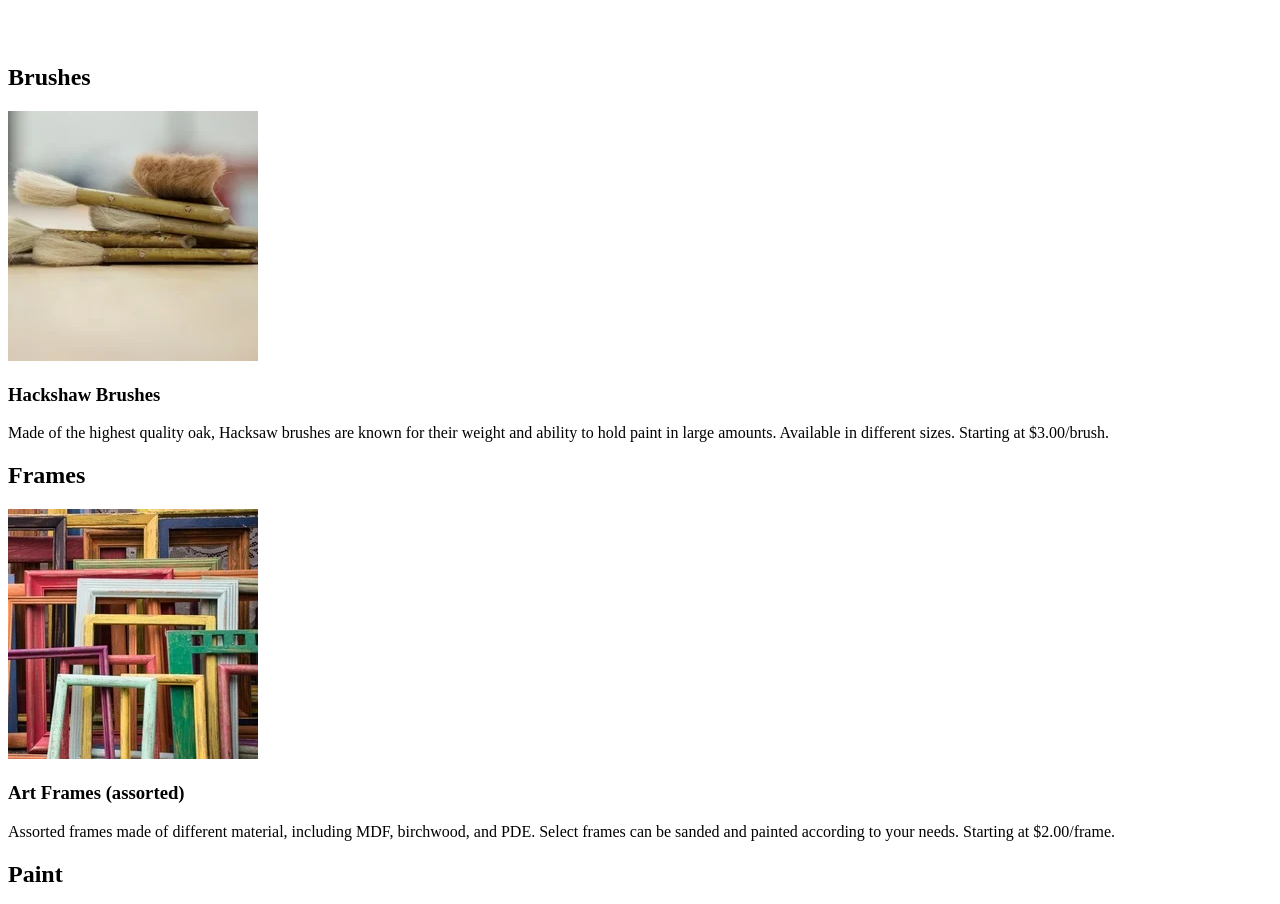
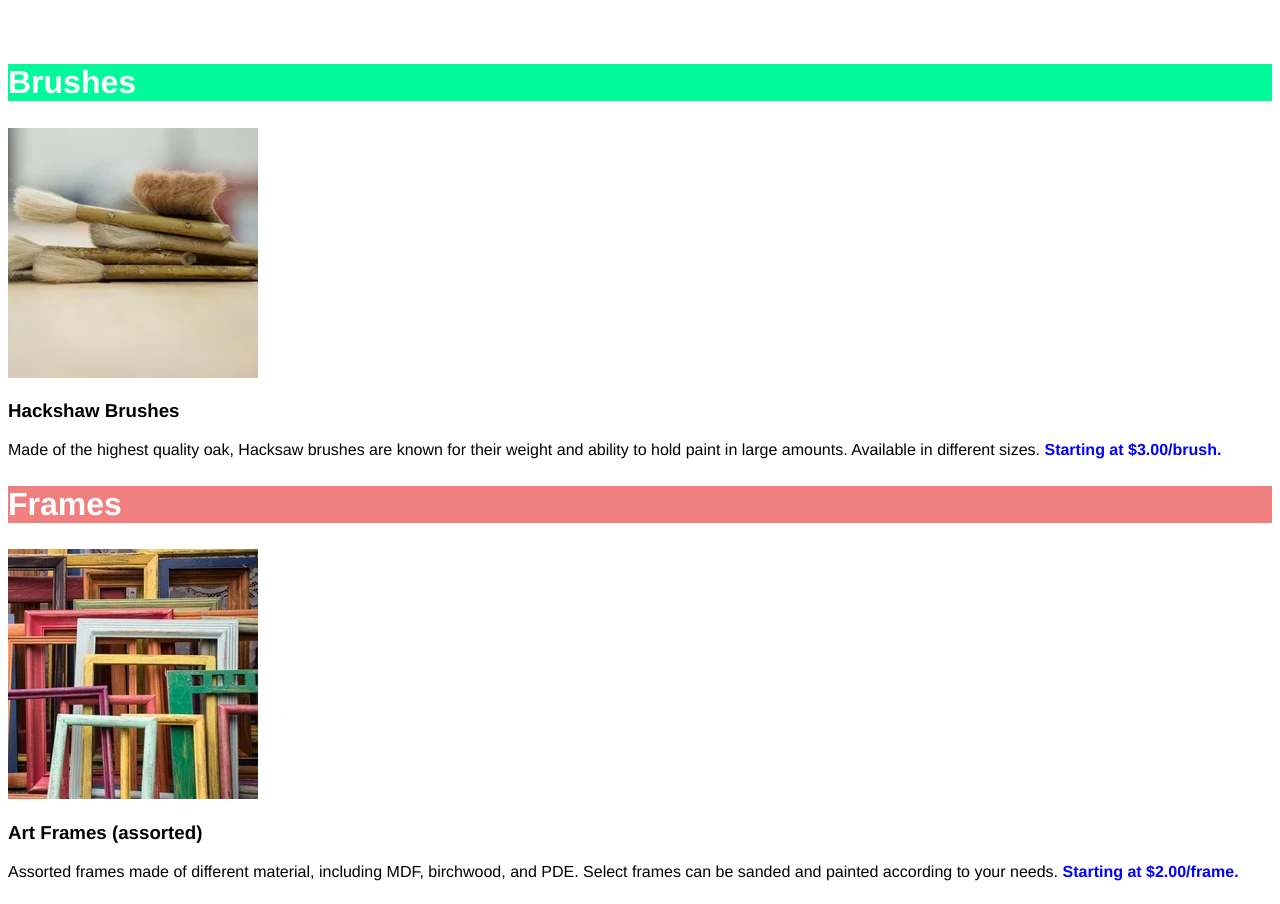
Before and after one commit to zerok1986/git_practice, a plain HTML site: page index.html in a window 1280 px wide. Shown: the part 185-1089 px from the top of the page. Drawn offline with Linux system fonts and the light colour scheme.

Commit message:
Complete project (both HTML + CSS)

```diff
--- a/index.html
+++ b/index.html
@@ -14,34 +14,39 @@
     </div>
 
     <!-- Brushes Section -->
-    <div id="brushes">
-        <h2>Brushes</h2>
+    <div class="brushes">
+        <h2 id="title">Brushes</h2>
+    </div>
+    <div class="description">
         <img src="./resources/images/hacksaw.jpeg">
         <h3>Hackshaw Brushes</h3>
         <p>Made of the highest quality oak, Hacksaw brushes are known for their
         weight and ability to hold paint in large amounts. Available in
-        different sizes. <a id="price1">Starting at $3.00/brush.</a></p>
+        different sizes. <a id="prices">Starting at $3.00/brush.</a></p>
     </div>
 
     <!-- Frames Section -->
-    <div id="frames">
-        <h2>Frames</h2>
+    <div class="frames">
+        <h2 id="title">Frames</h2>
+    </div>
+    <div class="description">
         <img src="./resources/images/frames.jpeg">
         <h3>Art Frames (assorted)</h3>
         <p>Assorted frames made of different material, including MDF, birchwood, and PDE.
             Select frames can be sanded and painted according to your needs.
-            <a id="price2">Starting at $2.00/frame.</a></p>
+            <a id="prices">Starting at $2.00/frame.</a></p>
     </div>
 
     <!-- Paint Section-->
-    <div id="paint">
-        <h2>Paint</h2>
+    <div class="paint">
+        <h2 id="title">Paint</h2>
+    </div>
+    <div class="description">
         <img src="./resources/images/finnish.jpeg">
         <h3>Clean Finnish Paint</h3>
         <p>Imported paint from Finland. Over 256 colors available in-store, varying in
             quantity (1 oz. to 8 oz.). Clean Finnish paint microbinds to canvas, increasing the
-            finish and longevity of any artwork. <a id="price3">Starting at $5.00/tube.</a></p>
+            finish and longevity of any artwork. <a id="prices">Starting at $5.00/tube.</a></p>
     </div>
-
 </body>
 </html>
--- a/resources/css/index.css
+++ b/resources/css/index.css
@@ -12,3 +12,34 @@
     margin-top: 30px;
     vertical-align: middle;
 }
+
+#title {
+    font-family: Helvetica;
+    font-size: 32px;
+    font-weight: bold;
+    color: white;
+}
+
+.description {
+    font-family: Helvetica;
+}
+
+#prices {
+    font-family: Helvetica;
+    font-weight: bold;
+    color: blue;
+}
+
+.brushes {
+    background-color: mediumspringgreen;
+}
+
+
+.frames {
+    background-color: lightcoral;
+}
+
+
+.paint {
+    background-color: skyblue;
+}
```
